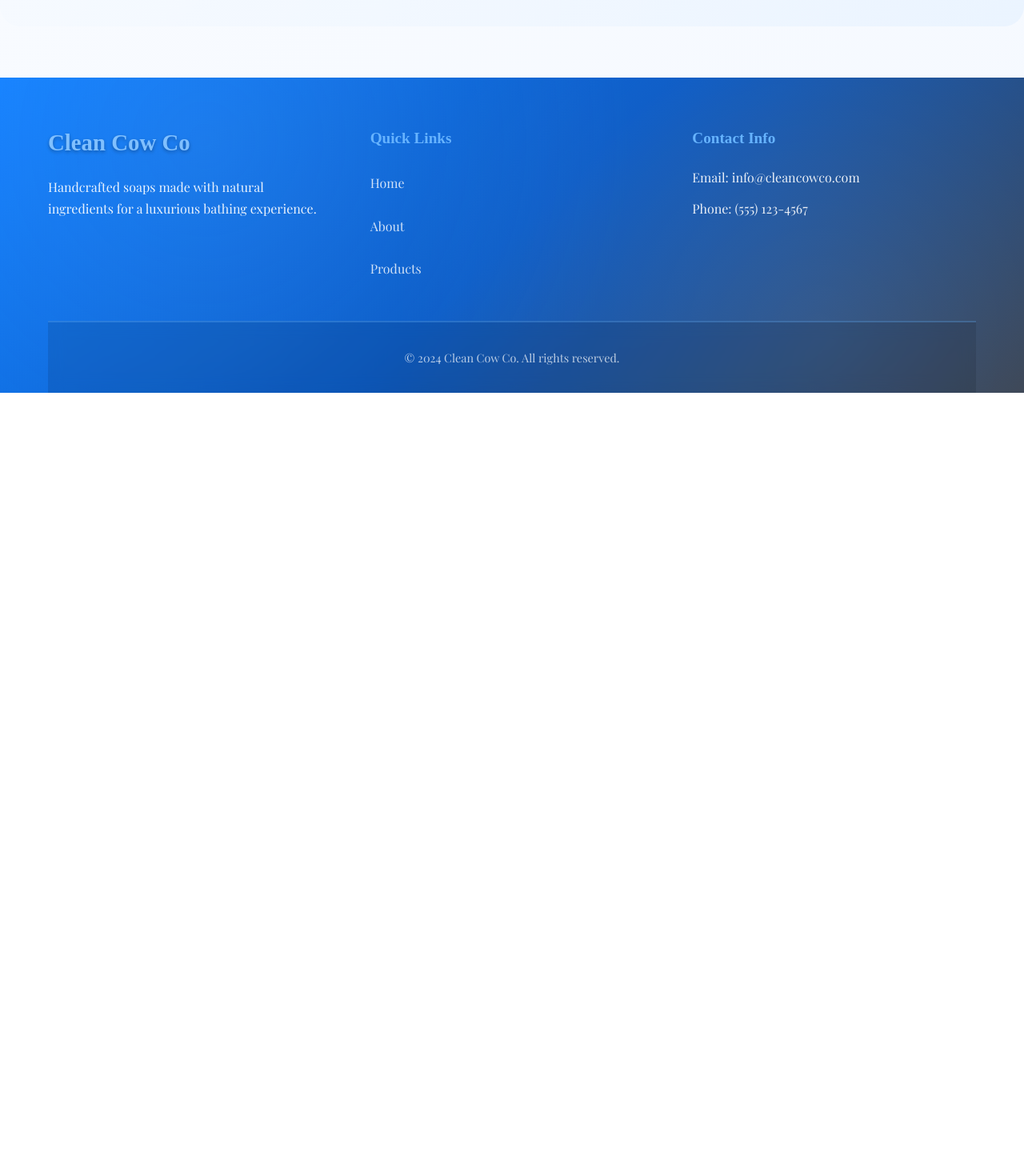
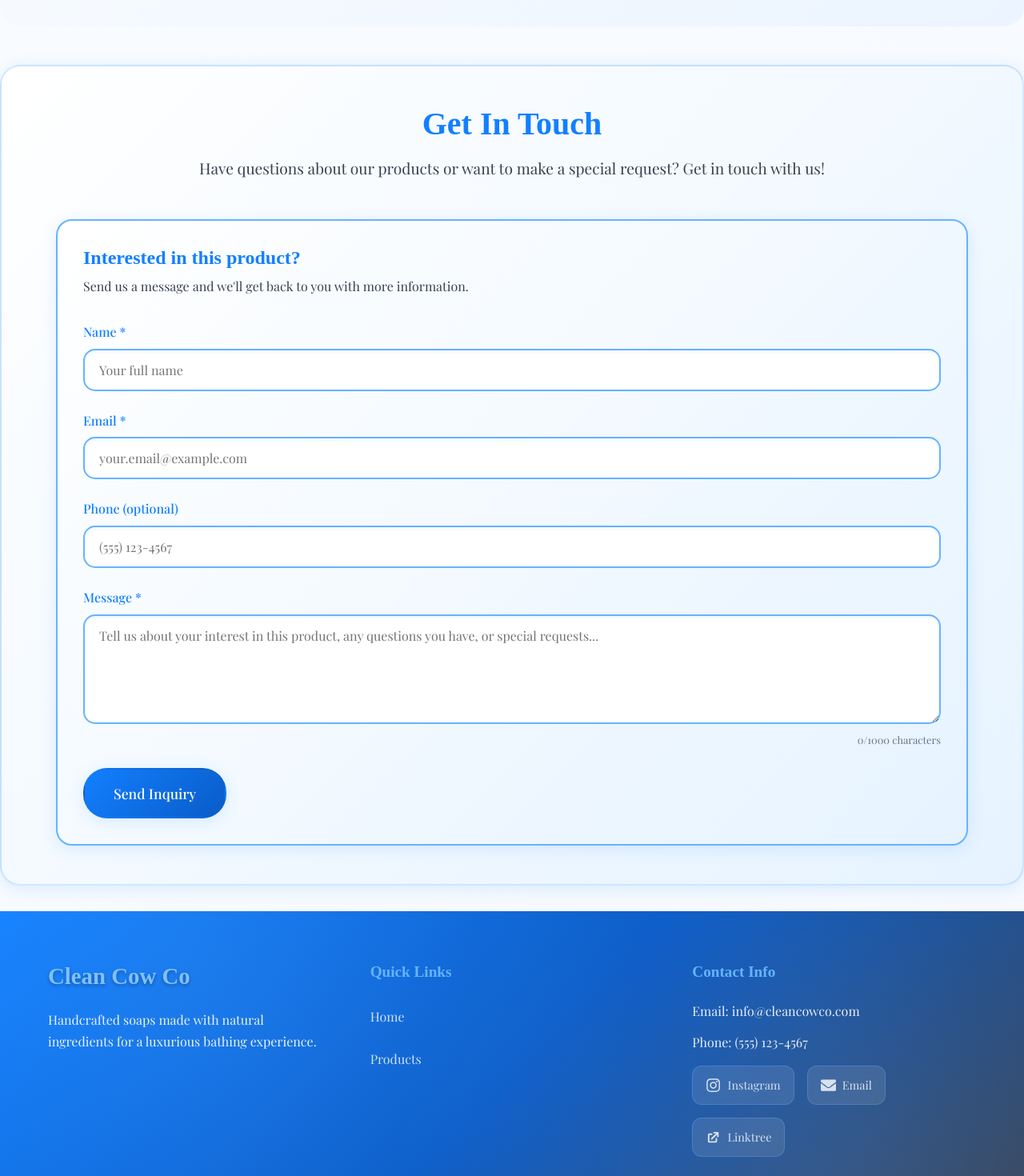
Before and after one commit to pessemaa/clean_cow_co, a Next.js app: page / in a window 1280 px wide. Shown: the part 1240-2710 px from the top of the page at 80% size. Before the commit the page ends 1731 px from the top, so only its background shows below. Built offline with nearby package versions, Linux system fonts and the light colour scheme; no server answers.

Commit message:
removed about page and added footer icons

```diff
--- a/app/page.js
+++ b/app/page.js
@@ -1,4 +1,5 @@
 import Link from 'next/link'
+import InquiryForm from '../components/InquiryForm'
 import styles from './page.module.css'
 
 export default function Home() {
@@ -42,9 +43,6 @@ export default function Home() {
               <Link href="/inventory" className="btn btn-primary btn-large">
                 Shop Our Products
               </Link>
-              <Link href="/about" className="btn btn-secondary btn-large">
-                Learn Our Story
-              </Link>
             </div>
           </div>
         </div>
@@ -64,6 +62,19 @@ export default function Home() {
           </div>
         </div>
       </section>
+
+      <section className={styles.inquirySection}>
+        <div className="container">
+          <h2>Get In Touch</h2>
+          <p className={styles.inquirySectionText}>
+            Have questions about our products or want to make a special request? Get in touch with us!
+          </p>
+          <InquiryForm
+            productId={null}
+            productName="General Inquiry"
+          />
+        </div>
+      </section>
     </div>
   )
 }
--- a/app/page.module.css
+++ b/app/page.module.css
@@ -268,3 +268,54 @@
     font-size: 2.5rem;
   }
 }
+
+/* Inquiry Section */
+.inquirySection {
+  margin-top: 3rem;
+  text-align: center;
+  background: linear-gradient(135deg, var(--white) 0%, var(--very-light-blue) 100%);
+  border-radius: 25px;
+  padding: 3rem;
+  box-shadow: var(--shadow-soft);
+  border: 2px solid rgba(102, 179, 255, 0.3);
+}
+
+.inquirySection h2 {
+  color: var(--primary-blue);
+  font-size: 2.5rem;
+  margin-bottom: 1rem;
+  font-family: 'Fredoka', cursive;
+  font-weight: 700;
+}
+
+.inquirySectionText {
+  font-size: 1.2rem;
+  color: var(--gray-dark);
+  margin-bottom: 2rem;
+  line-height: 1.6;
+}
+
+@media (max-width: 768px) {
+  .inquirySection {
+    margin-top: 2rem;
+    padding: 2rem;
+  }
+
+  .inquirySection h2 {
+    font-size: 2rem;
+  }
+}
+
+@media (max-width: 480px) {
+  .inquirySection {
+    padding: 1.5rem;
+  }
+
+  .inquirySection h2 {
+    font-size: 1.75rem;
+  }
+
+  .inquirySectionText {
+    font-size: 1.1rem;
+  }
+}
--- a/components/Footer.js
+++ b/components/Footer.js
@@ -1,4 +1,6 @@
 import Link from 'next/link'
+import { FaInstagram, FaEnvelope } from 'react-icons/fa'
+import { HiExternalLink } from 'react-icons/hi'
 import styles from './Footer.module.css'
 
 export default function Footer() {
@@ -15,7 +17,6 @@ export default function Footer() {
             <h4>Quick Links</h4>
             <ul>
               <li><Link href="/">Home</Link></li>
-              <li><Link href="/about">About</Link></li>
               <li><Link href="/inventory">Products</Link></li>
             </ul>
           </div>
@@ -24,6 +25,20 @@ export default function Footer() {
             <h4>Contact Info</h4>
             <p>Email: info@cleancowco.com</p>
             <p>Phone: (555) 123-4567</p>
+            <div className={styles.socialIcons}>
+              <a href="#" target="_blank" rel="noopener noreferrer" className={styles.socialIcon}>
+                <FaInstagram />
+                <span>Instagram</span>
+              </a>
+              <a href="#" target="_blank" rel="noopener noreferrer" className={styles.socialIcon}>
+                <FaEnvelope />
+                <span>Email</span>
+              </a>
+              <a href="#" target="_blank" rel="noopener noreferrer" className={styles.socialIcon}>
+                <HiExternalLink />
+                <span>Linktree</span>
+              </a>
+            </div>
           </div>
         </div>
 
--- a/components/Footer.module.css
+++ b/components/Footer.module.css
@@ -157,3 +157,65 @@
     font-size: 1.3rem;
   }
 }
+
+/* Social Icons */
+.socialIcons {
+  display: flex;
+  gap: 1rem;
+  margin-top: 1rem;
+  flex-wrap: wrap;
+}
+
+.socialIcon {
+  display: flex;
+  align-items: center;
+  gap: 0.5rem;
+  color: rgba(255, 255, 255, 0.8);
+  text-decoration: none;
+  padding: 0.75rem 1rem;
+  border-radius: 12px;
+  background: rgba(255, 255, 255, 0.1);
+  border: 1px solid rgba(102, 179, 255, 0.3);
+  transition: all 0.3s ease;
+  backdrop-filter: blur(10px);
+  font-size: 0.9rem;
+}
+
+.socialIcon:hover {
+  color: var(--crystal-blue);
+  background: rgba(102, 179, 255, 0.2);
+  border-color: var(--light-blue);
+  transform: translateY(-2px);
+  box-shadow: 0 4px 15px rgba(102, 179, 255, 0.3);
+}
+
+.socialIcon svg {
+  font-size: 1.2rem;
+  flex-shrink: 0;
+}
+
+@media (max-width: 768px) {
+  .socialIcons {
+    justify-content: center;
+    margin-top: 1.5rem;
+  }
+
+  .socialIcon {
+    padding: 0.5rem 0.75rem;
+    font-size: 0.8rem;
+  }
+}
+
+@media (max-width: 480px) {
+  .socialIcons {
+    flex-direction: column;
+    align-items: center;
+    gap: 0.75rem;
+  }
+
+  .socialIcon {
+    width: 100%;
+    max-width: 200px;
+    justify-content: center;
+  }
+}
--- a/components/Header.js
+++ b/components/Header.js
@@ -38,7 +38,6 @@ export default function Header() {
           <nav className={`${styles.nav} ${isMenuOpen ? styles.navOpen : ''}`}>
             <ul className={styles.navList}>
               <li><Link href="/" onClick={() => setIsMenuOpen(false)}>Home</Link></li>
-              <li><Link href="/about" onClick={() => setIsMenuOpen(false)}>About</Link></li>
               <li><Link href="/inventory" onClick={() => setIsMenuOpen(false)}>Products</Link></li>
             </ul>
           </nav>
--- a/package.json
+++ b/package.json
@@ -12,7 +12,8 @@
     "@supabase/supabase-js": "^2.55.0",
     "next": "15.4.6",
     "react": "19.1.0",
-    "react-dom": "19.1.0"
+    "react-dom": "19.1.0",
+    "react-icons": "^5.5.0"
   },
   "devDependencies": {
     "@eslint/eslintrc": "^3",
```
Also changed, not shown: 1 other file (tests, documents, lock files or other folders).
